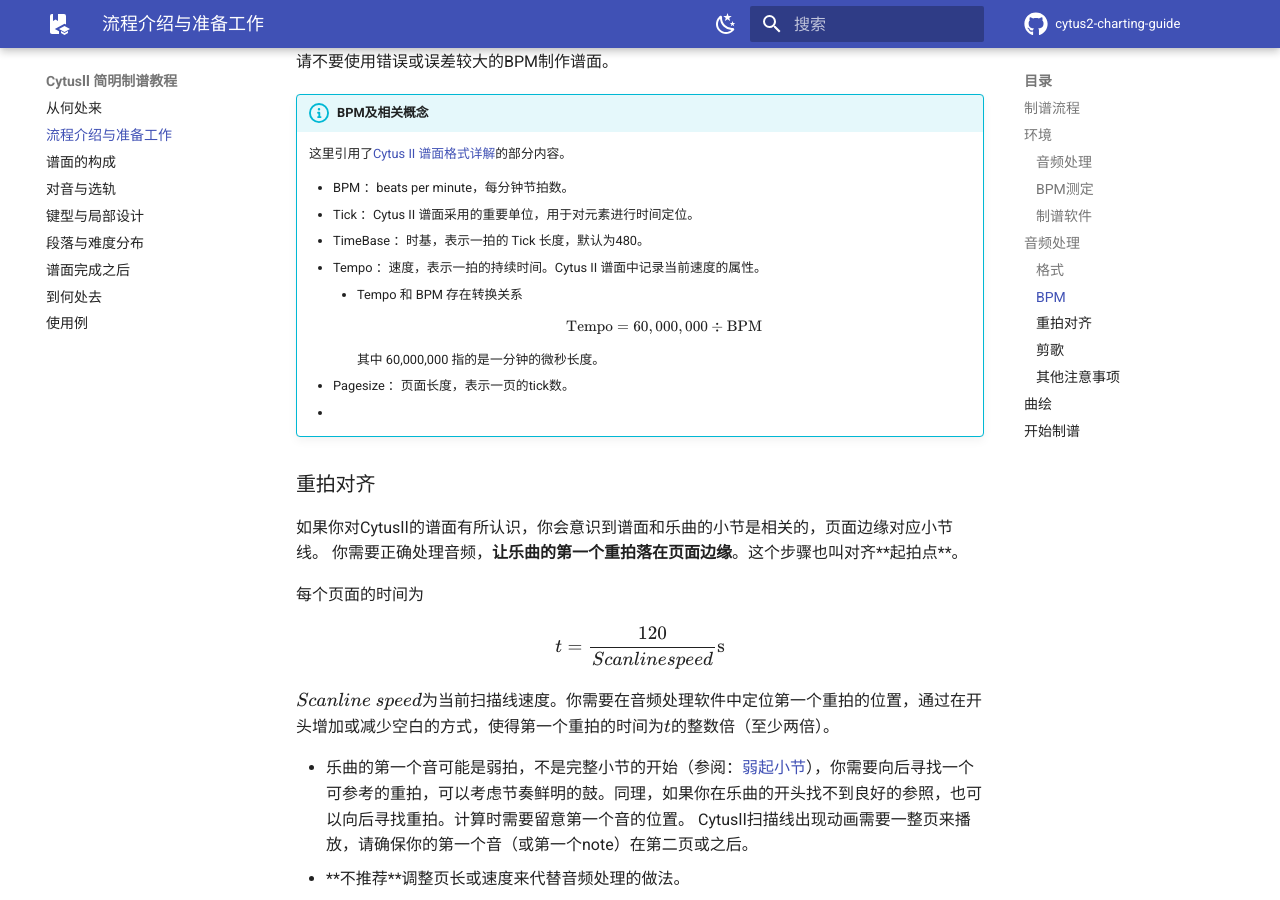
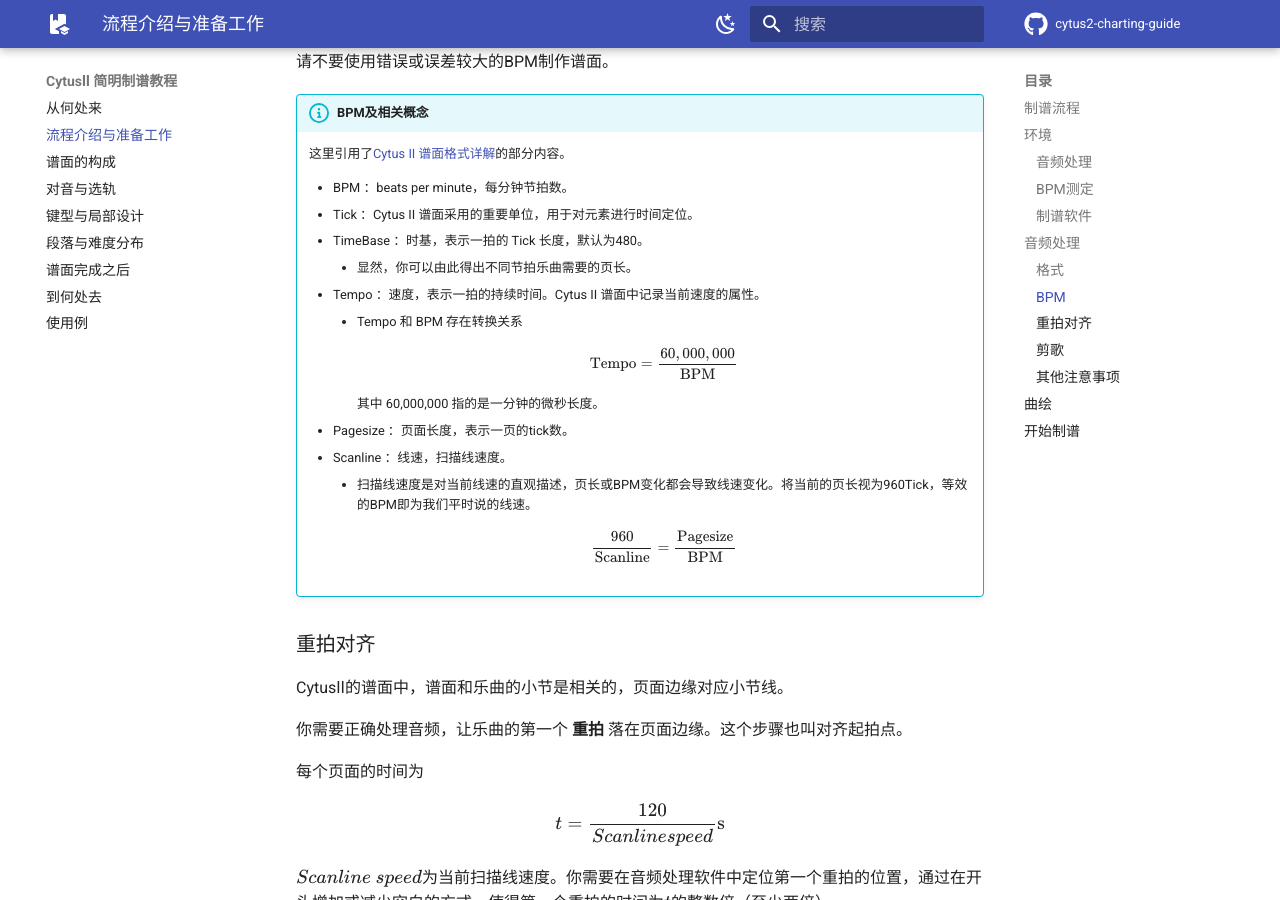
Before and after one commit to ky-reflection/cytus2-charting-guide, an MkDocs documentation site: the page built from docs/Adagio.md, in a window 1280 px wide and 900 px high, scrolled down 1684 px. Built offline with MkDocs 1.6.1 and Material for MkDocs 9.7.7, drawn with Linux system fonts in a browser that asks for light colours; comment, search, counter and statistics services are not loaded.

Commit message:
BPM及相关概念

```diff
--- a/docs/Adagio.md
+++ b/docs/Adagio.md
@@ -58,17 +58,22 @@
     - BPM ：beats per minute，每分钟节拍数。
     - Tick ：Cytus II 谱面采用的重要单位，用于对元素进行时间定位。
     - TimeBase ：时基，表示一拍的 Tick 长度，默认为480。
+        - 显然，你可以由此得出不同节拍乐曲需要的页长。
     - Tempo ：速度，表示一拍的持续时间。Cytus II 谱面中记录当前速度的属性。
         - Tempo 和 BPM 存在转换关系
-        $$ \text{Tempo}=60,000,000 \div \text{BPM}$$
+        $$ \text{Tempo}=\frac{60,000,000}{\text{BPM}}$$
         其中 60,000,000 指的是一分钟的微秒长度。
     - Pagesize ：页面长度，表示一页的tick数。
-    -
+    - Scanline ：线速，扫描线速度。
+        - 扫描线速度是对当前线速的直观描述，页长或BPM变化都会导致线速变化。将当前的页长视为960Tick，等效的BPM即为我们平时说的线速。
+        $$ \frac{\text{960}}{\text{Scanline}}=\frac{\text{Pagesize}}{\text{BPM}}$$
+
 
 ### 重拍对齐
 
-如果你对CytusⅡ的谱面有所认识，你会意识到谱面和乐曲的小节是相关的，页面边缘对应小节线。
-你需要正确处理音频，**让乐曲的第一个重拍落在页面边缘**。这个步骤也叫对齐**起拍点**。
+CytusⅡ的谱面中，谱面和乐曲的小节是相关的，页面边缘对应小节线。
+
+你需要正确处理音频，让乐曲的第一个 **重拍** 落在页面边缘。这个步骤也叫对齐起拍点。
 
 每个页面的时间为
 $$
```
